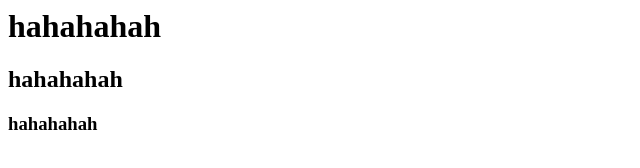
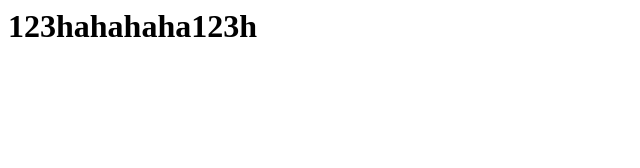
Before and after one commit to jafar8565/jafar8565.github.io, a plain HTML site: page index.html in a window 1280 px wide. Shown: the whole page, without its empty margins (0-640 px from the left). Drawn offline with Linux system fonts and the light colour scheme.

Commit message:
Update index.html

```diff
--- a/index.html
+++ b/index.html
@@ -1,5 +1,3 @@
 <html>
-<h1>hahahahah</h1>
-  <h2>hahahahah</h2>
-   <h3>hahahahah</h3>
+<h1>123hahahaha123h</h1>
 </hml>
```
